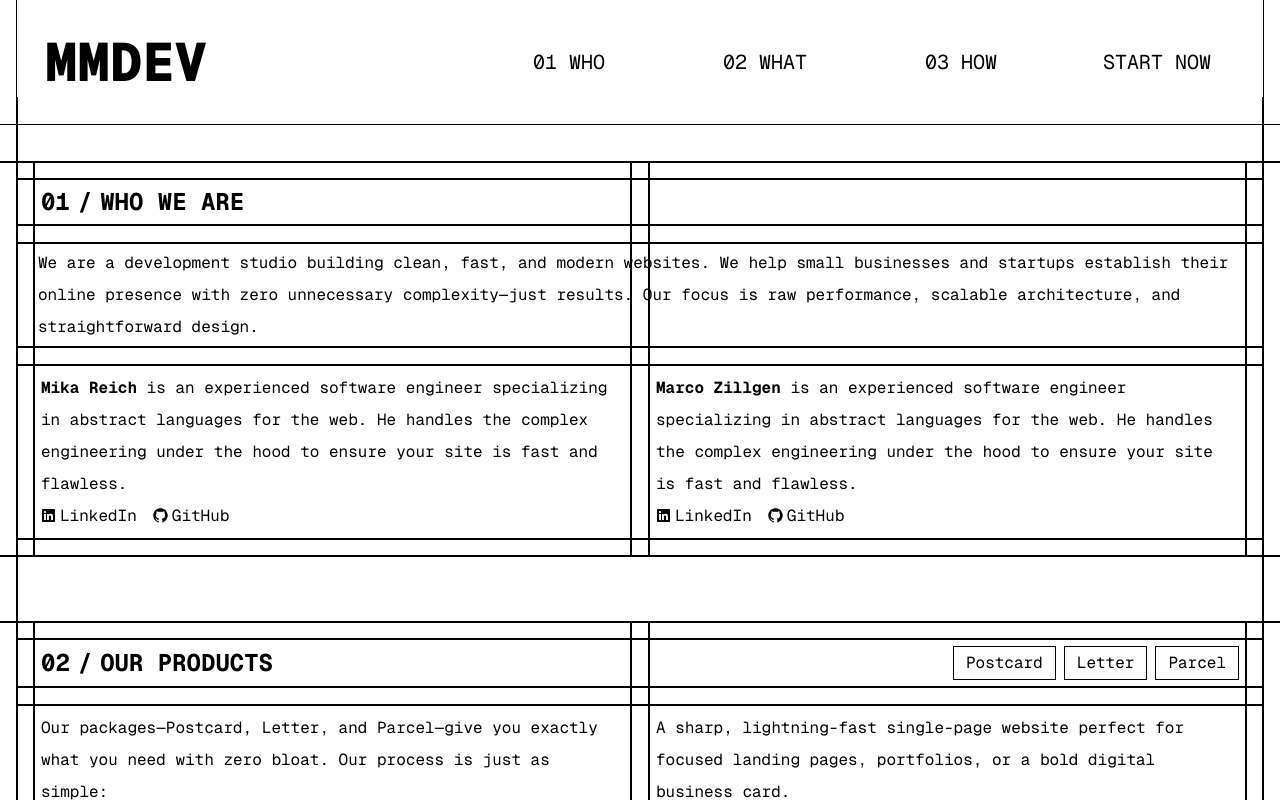
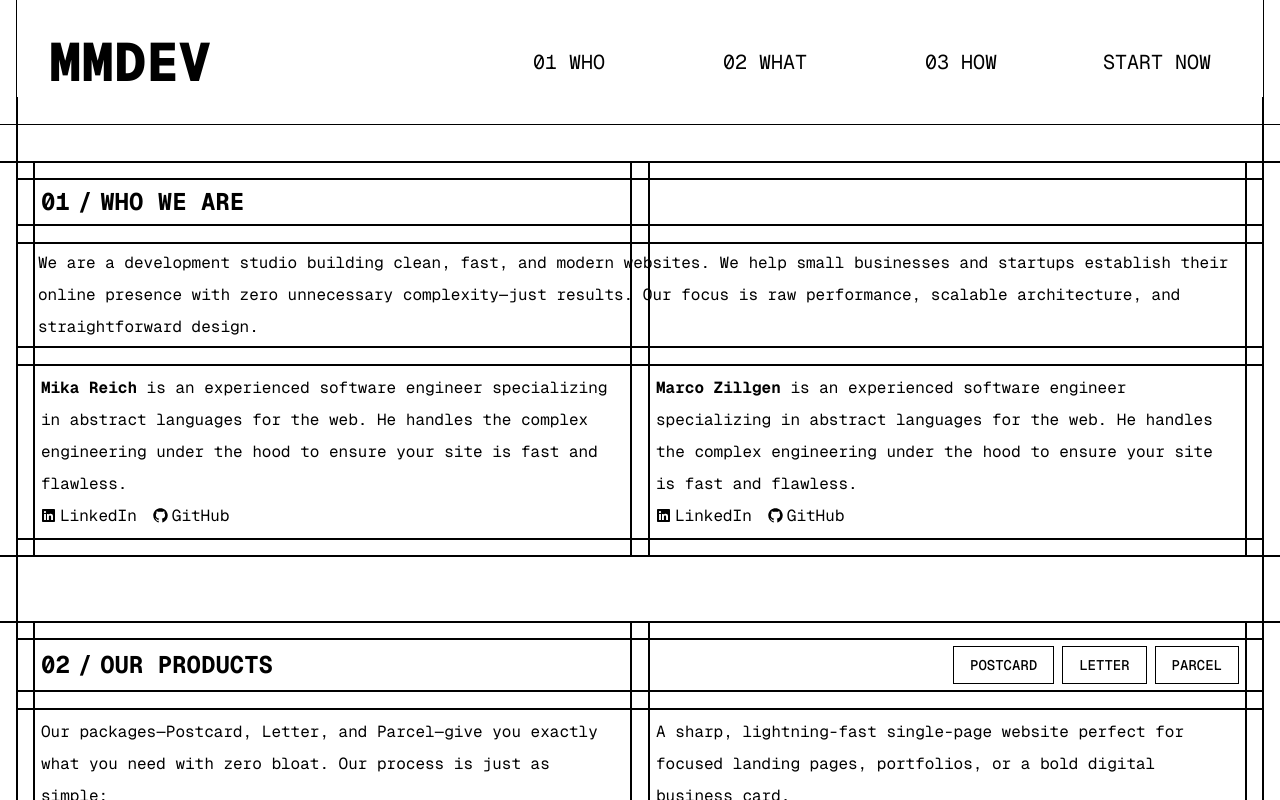
Before and after one commit to mikareich/mmdev-brand, a Next.js app: page / in a window 1280 px wide. Shown: the top 800 px of the page. Built offline with nearby package versions, Linux system fonts and the light colour scheme.

Commit message:
fix: update outlined button

```diff
--- a/src/components/Button.tsx
+++ b/src/components/Button.tsx
@@ -2,11 +2,12 @@ import cn from "~/utils/cn";
 
 type ButtonVariant = "outlined" | "filled" | "ghost";
 
-export const base = "px-3 py-2 cursor-pointer transition-colors";
+export const base = "px-4 py-2 cursor-pointer transition-colors";
 
 export const variants: Record<ButtonVariant, string> = {
   filled: "bg-taupe-600 text-taupe-100 hover:bg-taupe-500",
-  outlined: "bg-transparent text-taupe-500 border-1 border-taupe-600",
+  outlined:
+    "bg-transparent text-taupe-500 border-1 border-taupe-300 text-sm font-medium uppercase hover:bg-taupe-100",
   ghost: "bg-transparent text-taupe-500 hover:text-taupe-600",
 };
 
```
